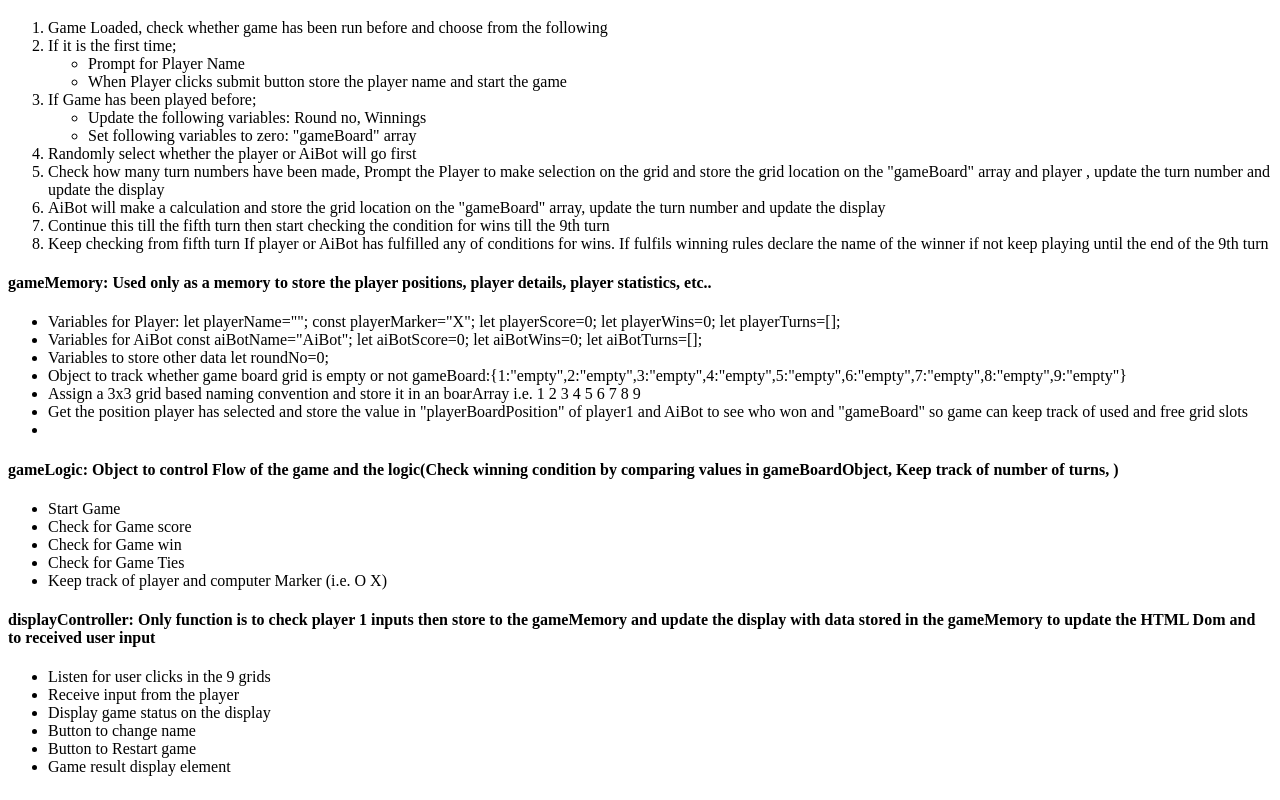
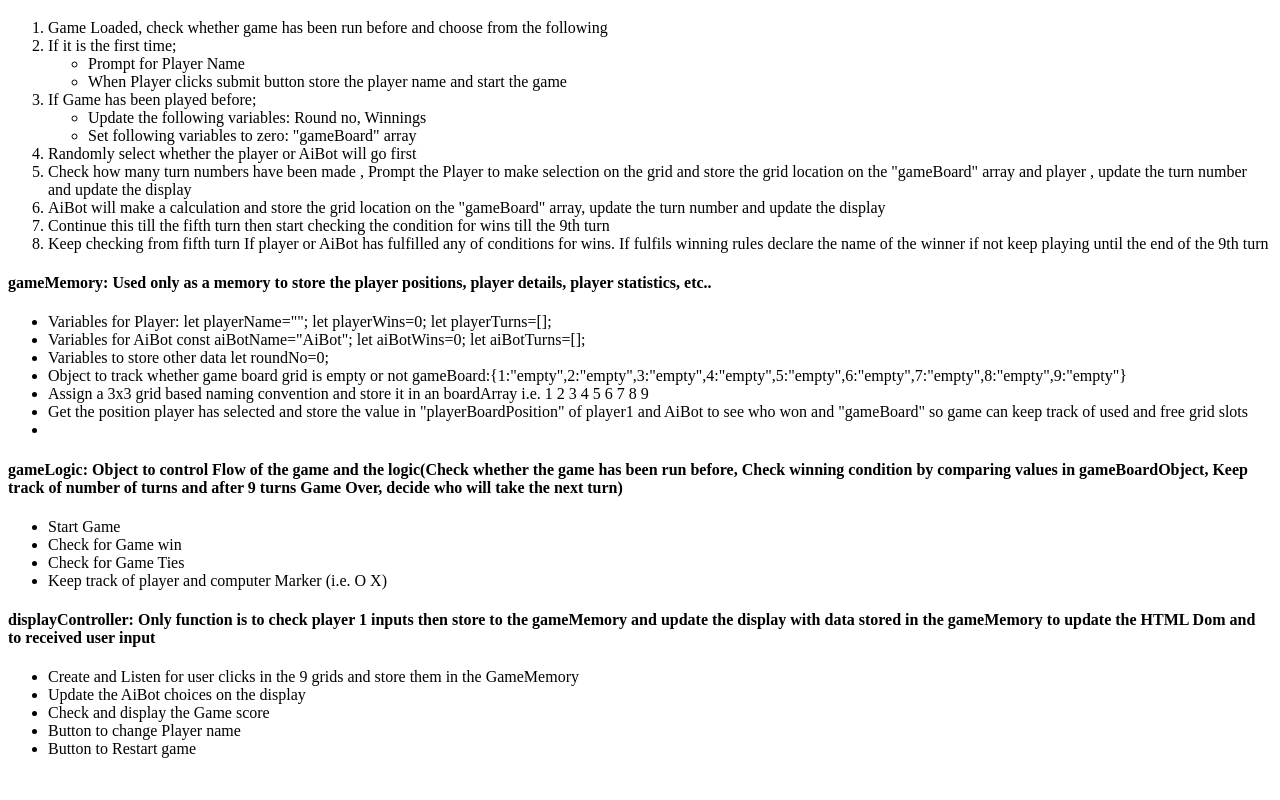
Before and after one commit to 1Amal/JavaScript-TicTacToe, a plain HTML site: page index.html in a window 1280 px wide. Shown: the part 1769-2569 px from the top of the page. Drawn offline with Linux system fonts and the light colour scheme.

Commit message:
Updated the game architecture

```diff
--- a/index.html
+++ b/index.html
@@ -7,6 +7,7 @@
     <link rel="stylesheet" href="./Styles.css">
 </head>
 <body>
+
     <div class="container">
         <div>
             <h1>Tic Tac Toe Game with AI (Artificial intelligence) opponent</h1>
@@ -29,7 +30,7 @@
                 <li>One Human Player and One AIBot</li>
                 <li>Game can have multiple rounds and this will be saved in round numbers and number of wins for each player</li>
                 <li>3 x 3 Grid with clickable buttons that are numbered 1,2,3,4,5,6,7,8,9 </li>
-                <li>Two Markers, Marker 1: X,  Marker 2: O</li>
+                <li>Two Markers, Marker 1: Player Initials (Restricted to 5 characters),  Marker 2: AiBot</li>
                 <li>Players, play turn by turn and game will be over after maximum of 9 turns either in a draw or in a win</li>
                 <li>First player to get 3 of the same mark on a straight line will be the winner before the 9 turn are up according to the following conditions;</li>
             </ul>
@@ -126,7 +127,7 @@
                     </li>
                     <li>Randomly select whether the player or AiBot will go first</li>
 
-                    <li>Check how many turn numbers have been made, Prompt the Player to make selection on the grid and store the grid location on the "gameBoard" array and player , update the turn number and update the display</li>
+                    <li>Check how many turn numbers have been made , Prompt the Player to make selection on the grid and store the grid location on the "gameBoard" array and player , update the turn number and update the display</li>
                     <li>AiBot will make a calculation and store the grid location on the "gameBoard" array, update the turn number and update the display </li>
                     <li>Continue this till the fifth turn then start checking the condition for wins till the 9th turn</li>
                     <li>Keep checking from fifth turn If player or AiBot has fulfilled any of conditions for wins. If fulfils winning rules declare the name of the winner if not keep playing until the end of the 9th turn</li>
@@ -137,8 +138,6 @@
                     <ul>
                         <li>Variables for Player:
                             let playerName="";
-                            const playerMarker="X";
-                            let playerScore=0;
                             let playerWins=0;
                             let playerTurns=[];
                         </li>
@@ -146,7 +145,6 @@
 
                         <li>Variables for AiBot
                             const aiBotName="AiBot";
-                            let aiBotScore=0;
                             let aiBotWins=0;
                             let aiBotTurns=[];
                         </li>
@@ -156,19 +154,16 @@
                             let roundNo=0;
                         </li>
 
-
-
                         <li>Object to track whether game board grid is empty or not gameBoard:{1:"empty",2:"empty",3:"empty",4:"empty",5:"empty",6:"empty",7:"empty",8:"empty",9:"empty"}</li>
-                        <li>Assign a 3x3 grid based naming convention and store it in an boarArray  i.e. 1 2 3 4 5 6 7 8 9</li>
+                        <li>Assign a 3x3 grid based naming convention and store it in an boardArray  i.e. 1 2 3 4 5 6 7 8 9</li>
                         <li>Get the position player has selected and store the value in "playerBoardPosition" of player1 and AiBot to see who won and "gameBoard" so game can keep track of used and free grid slots</li>
                         <li></li>
 
                     </ul>
 
-                <h4>gameLogic: Object to control Flow of the game and the logic(Check winning condition by comparing values in gameBoardObject, Keep track of number of turns,  )</h4>
+                <h4>gameLogic: Object to control Flow of the game and the logic(Check whether the game has been run before, Check winning condition by comparing values in gameBoardObject, Keep track of number of turns and after 9 turns Game Over,  decide who will take the next turn)</h4>
                     <ul>
                         <li>Start Game</li>
-                        <li>Check for Game score</li>
                         <li>Check for Game win</li>
                         <li>Check for Game Ties</li>
                         <li>Keep track of player and computer Marker (i.e. O X)</li>
@@ -177,12 +172,12 @@
                     </ul>
                 <h4>displayController: Only function is to check player 1 inputs then store to the gameMemory and update the display with data stored in the gameMemory to update the HTML Dom and to received user input</h4>
                     <ul>
-                        <li>Listen for user clicks in the 9 grids</li>
-                        <li>Receive input from the player</li>
-                        <li>Display game status on the display</li>
-                        <li>Button to change name</li>
+
+                        <li> Create and Listen for user clicks in the 9 grids and store them in the GameMemory</li>
+                        <li>Update the AiBot choices on the display</li>
+                        <li>Check and display the Game score</li>
+                        <li>Button to change Player name</li>
                         <li>Button to Restart game</li>
-                        <li>Game result display element</li>
                     </ul>
 
 
@@ -193,5 +188,6 @@
 
 
 <script src="./Logic.js"></script>
+<!-- <script src="./test.js"></script> -->
 </body>
 </html>
```
